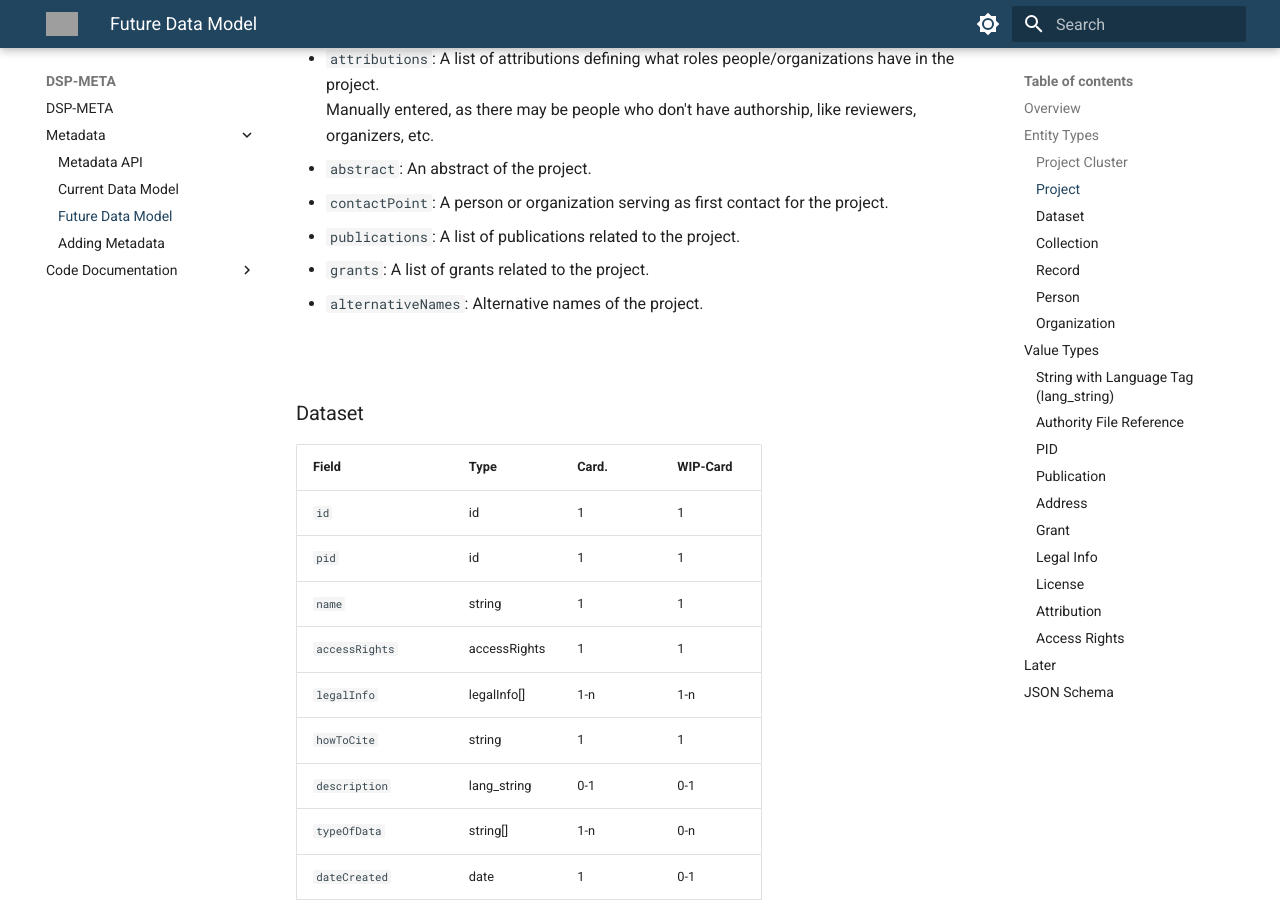
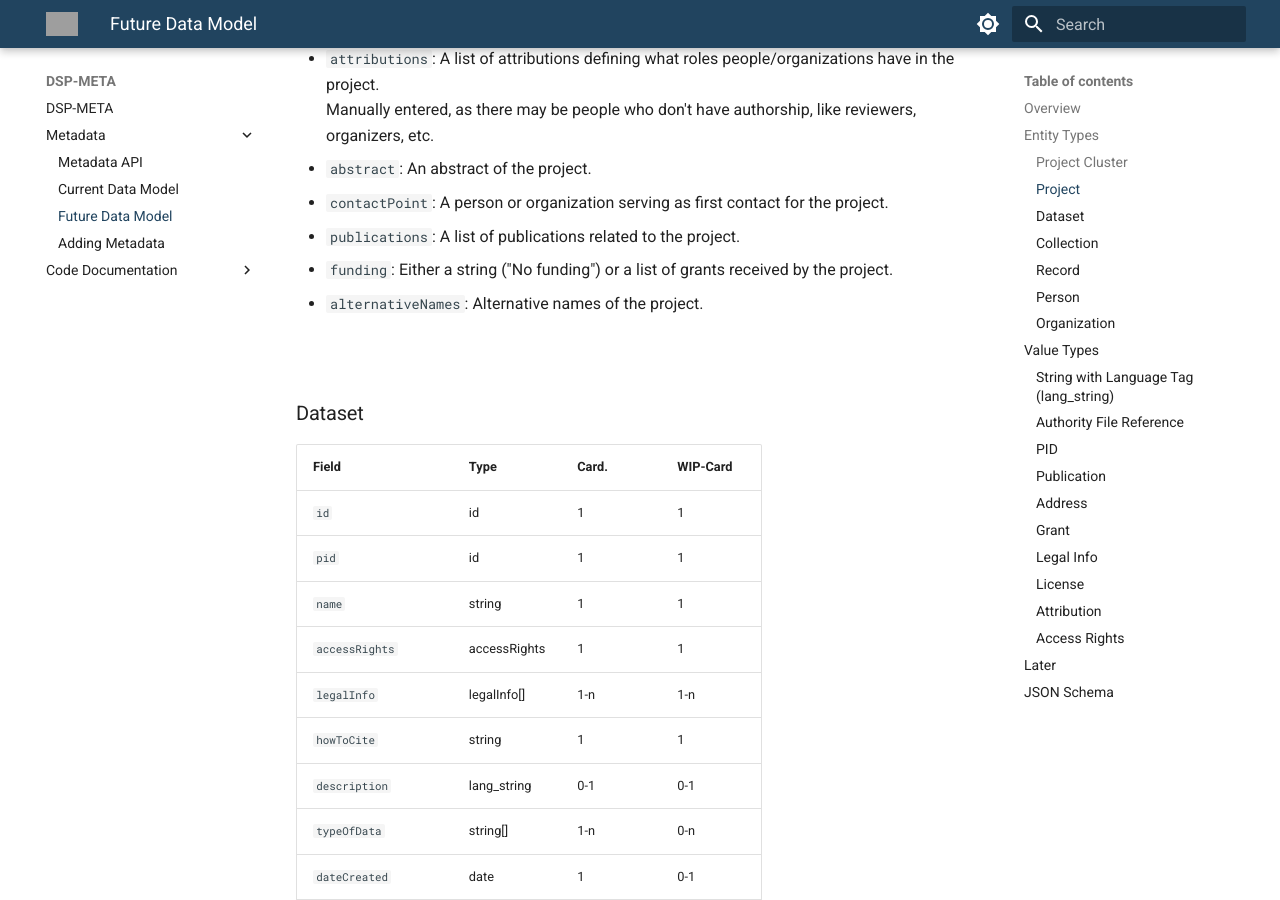
Before and after one commit to dasch-swiss/dsp-meta, an MkDocs documentation site: the page built from docs/data/future-datamodel.md, in a window 1280 px wide and 900 px high, scrolled down 6708 px. Built offline with MkDocs 1.6.1 and Material for MkDocs 9.7.7, drawn with Linux system fonts in a browser that asks for light colours; some of the changed text lies outside the part shown; grey boxes are pictures that could not be loaded.

Commit message:
update funding

```diff
--- a/docs/data/future-datamodel.md
+++ b/docs/data/future-datamodel.md
@@ -176,7 +176,7 @@
 | `abstract`           | lang_string                            | 0-1   | 0-1       |
 | `contactPoint`       | id[]                                   | 0-n   | 0-n       |
 | `publications`       | publication[]                          | 0-n   | 0-n       |
-| `grants`             | grant[]                                | 0-n   | 0-n       |
+| `funding`            | string / grant[]                       | 1-n   | 0-n       |
 | `alternativeNames`   | lang_string[]                          | 0-n   | 0-n       |
 
 - `id`: A unique identifier for the project.
@@ -216,7 +216,7 @@
 - `abstract`: An abstract of the project.
 - `contactPoint`: A person or organization serving as first contact for the project.
 - `publications`: A list of publications related to the project.
-- `grants`: A list of grants related to the project.
+- `funding`: Either a string ("No funding") or a list of grants received by the project.
 - `alternativeNames`: Alternative names of the project.
 
 ### Dataset
```
Also changed, not shown: other parts of docs/data/future-datamodel.md (+0 -3 lines).
